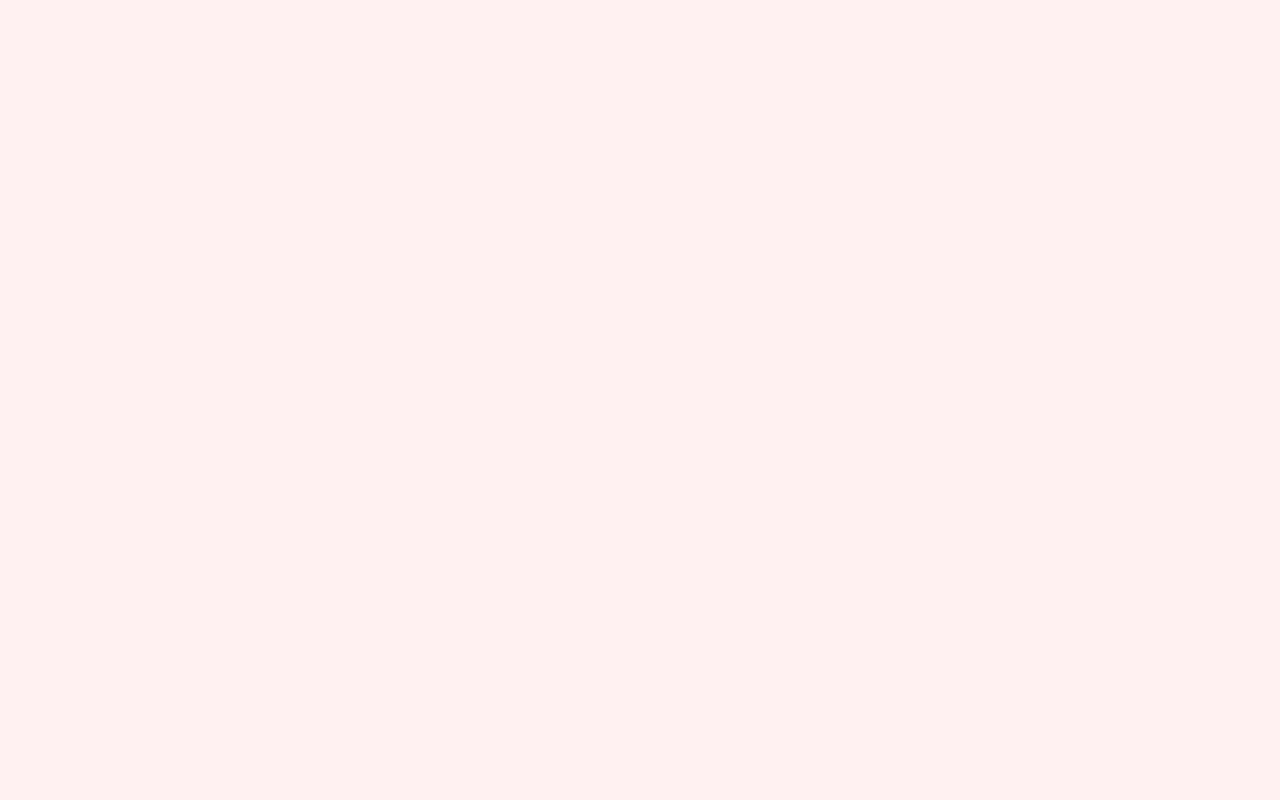
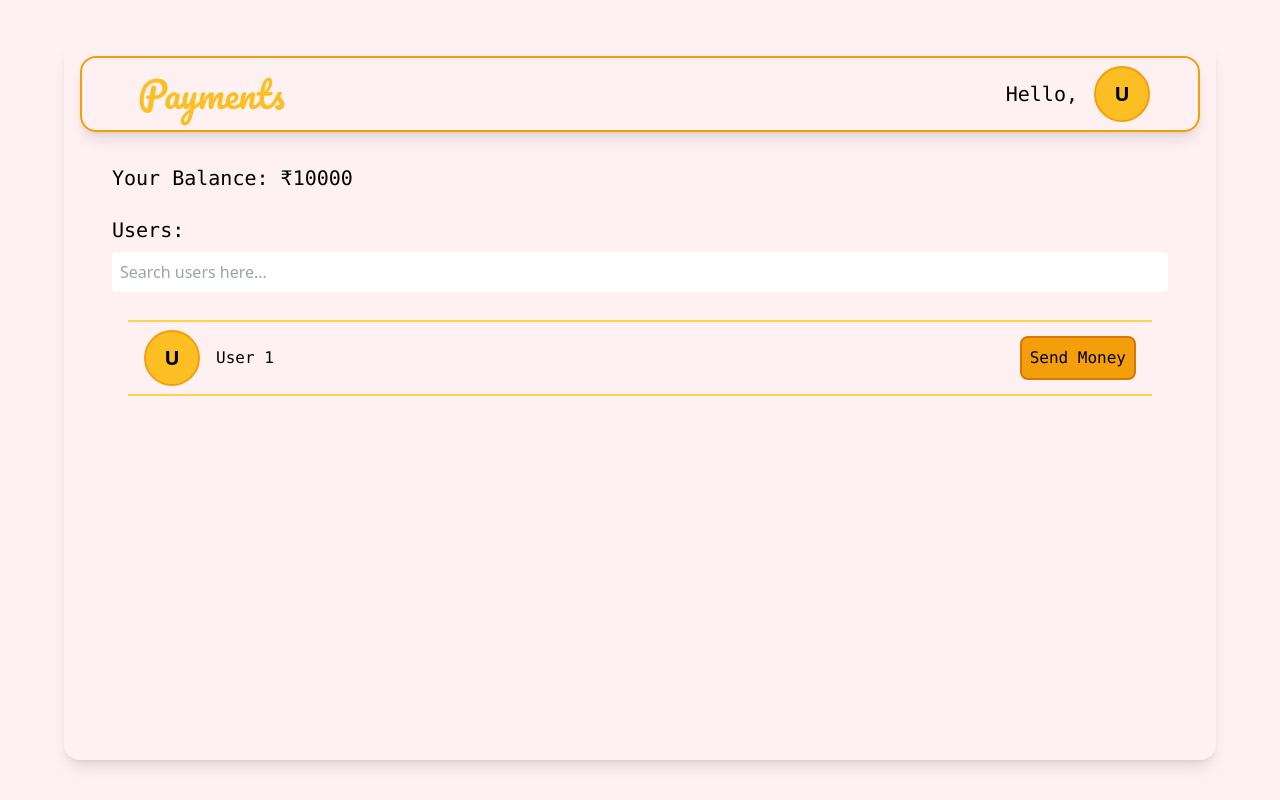
Before and after one commit to ace-cltr/payments, a React (Vite) app in the folder client/: page /dashboard in a window 1280 px wide. Built offline with nearby package versions, Linux system fonts and the light colour scheme.

Commit message:
added frontend: dashboard

```diff
--- /dev/null
+++ b/client/src/components/Balance.tsx
@@ -0,0 +1,13 @@
+import React, { ReactNode } from "react";
+
+interface InputProps {
+  placeholder?: string;
+  type?: string;
+  children?: ReactNode;
+}
+const Balance: React.FC<InputProps> = () => {
+  const balance = 10000;
+  return <p className="font-mono mx-12 my-4 text-xl">Your Balance: ₹{balance}</p>;
+};
+
+export default Balance;
--- /dev/null
+++ b/client/src/components/Navbar.tsx
@@ -0,0 +1,23 @@
+import React, { ReactNode } from "react";
+import { Link } from "react-router-dom";
+
+interface InputProps {
+  placeholder?: string;
+  type?: string;
+  children?: ReactNode;
+}
+const Navbar: React.FC<InputProps> = () => {
+  return (
+    <div className="shadow-lg flex justify-between items-center border-2 border-amber-500 rounded-2xl px-12 py-2 m-4">
+      <Link to='/dashboard'><h1 className="font-[pacifico] text-amber-400 flex flex-row justify-center items-center text-4xl m-2 cursor-pointer">
+        Payments
+      </h1></Link>
+      <div className="flex items-center space-x-4">
+        <p className="font-mono text-xl">Hello,</p>
+        <div className="border-2 bg-amber-400 text-xl font-bold cursor-pointer border-amber-500 rounded-full w-14 h-14 flex items-center justify-center">U</div>
+      </div>
+    </div>
+  );
+};
+
+export default Navbar;
--- /dev/null
+++ b/client/src/components/UsersCard.tsx
@@ -0,0 +1,29 @@
+import React, { ReactNode } from "react";
+import { Link } from "react-router-dom";
+
+interface InputProps {
+  placeholder?: string;
+  type?: string;
+  children?: ReactNode;
+}
+const UsersCard: React.FC<InputProps> = () => {
+  return (
+    <div className="flex justify-between items-center border-t-2 border-b-2 border-amber-300 px-4 py-2 mx-16 my-4">
+      <div className="flex space-x-4">
+        <div className="border-2 bg-amber-400 text-xl font-bold cursor-pointer border-amber-500 rounded-full w-14 h-14 flex items-center justify-center">
+          U
+        </div>
+        <div className="font-mono border-blue-500 flex items-center justify-center">
+          User 1
+        </div>
+      </div>
+      <Link to="/send">
+        <button className="font-mono border-2 border-amber-600 rounded-lg p-2 bg-amber-500 flex items-center justify-center">
+          Send Money
+        </button>
+      </Link>
+    </div>
+  );
+};
+
+export default UsersCard;
--- /dev/null
+++ b/client/src/components/UsersSearch.tsx
@@ -0,0 +1,17 @@
+import React, { ReactNode } from "react";
+
+interface InputProps {
+  placeholder?: string;
+  type?: string;
+  children?: ReactNode;
+}
+const UsersSearch: React.FC<InputProps> = () => {
+  return (
+    <>
+      <p className="font-mono my-2 text-xl mx-12">Users:</p>
+      <input placeholder="Search users here..." className="mx-12 p-2 mb-3 rounded" />
+    </>
+  );
+};
+
+export default UsersSearch;
--- a/client/src/pages/Dashboard.tsx
+++ b/client/src/pages/Dashboard.tsx
@@ -1,9 +1,20 @@
 import React from "react";
+import Navbar from "../components/Navbar";
+import Balance from "../components/Balance";
+import UsersSearch from "../components/UsersSearch";
+import UsersCard from "../components/UsersCard";
 
 const Dashboard: React.FC = () => {
-  return <div className="bg-rose-50 flex flex-row justify-center items-center min-h-screen">
-
-  </div>
+  return (
+    <div className="bg-rose-50 flex flex-row justify-center items-center min-h-screen">
+      <div className="bg-rose-50 shadow-lg flex flex-col  rounded-2xl w-[90vw] h-[90vh]">
+        <Navbar />
+        <Balance />
+        <UsersSearch />
+        <UsersCard />
+      </div>
+    </div>
+  );
 };
 
 export default Dashboard;
```
